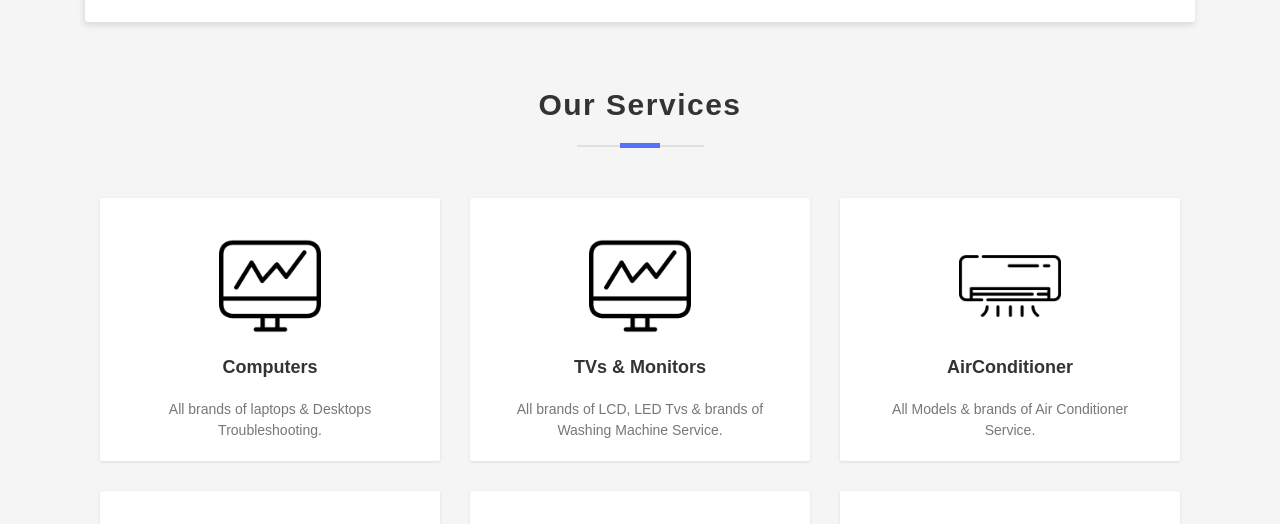
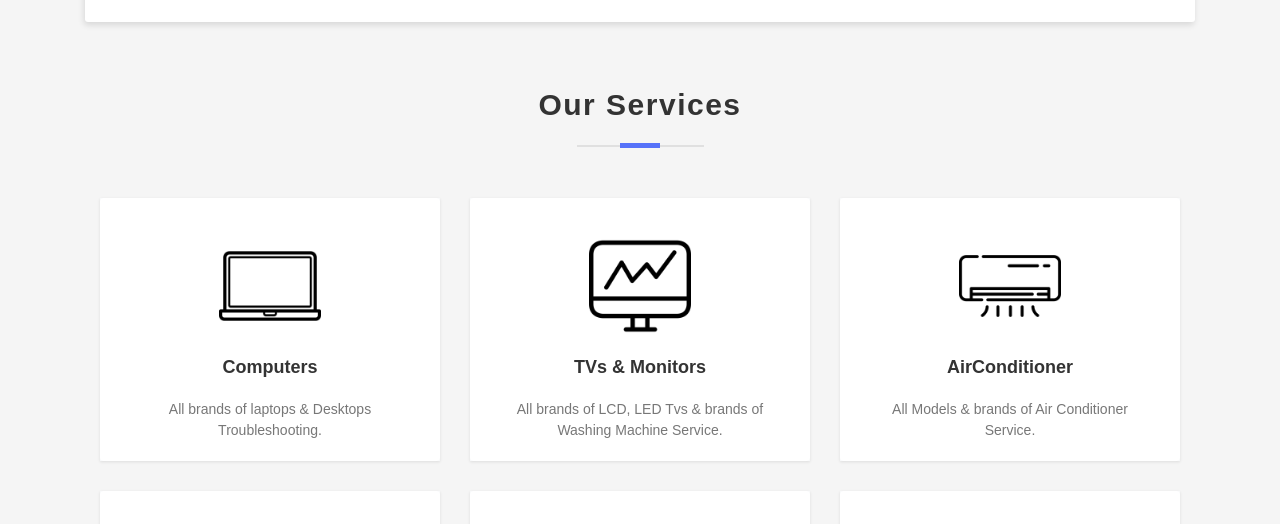
Before and after one commit to bhaskesaravanan/bookform, a Flask app: template listingbookform11/templates/new_hermes.html in a window 1280 px wide. Shown: the part 406-930 px from the top of the page. Run offline with Flask 2, Linux system fonts and the light colour scheme; the template is opened without the code that fills it, so the values that code supplies are empty; some libraries are stand-ins or nearby versions; some web fonts are replaced.

Commit message:
fixing the bug

```diff
--- a/listingbookform11/templates/new_hermes.html
+++ b/listingbookform11/templates/new_hermes.html
@@ -136,7 +136,7 @@
       <div class="product-item bg-light">
           <div class="card">
               <div class="thumb-content card-icon">
-                    <img class="card-img-top img-fluid card-img" src="../static/Images/computer.png" alt="computer">
+                    <img class="card-img-top img-fluid card-img" src="../static/Images/laptop.png" alt="computer">
               </div>
               <div class="card-body">
                   <h4 class="card-title title-card">Computers</h4>
```
